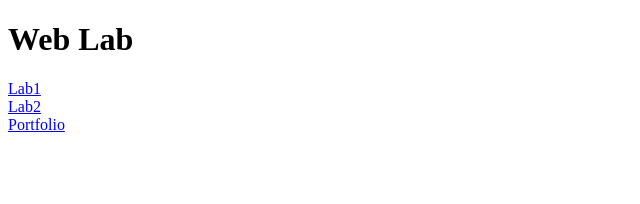
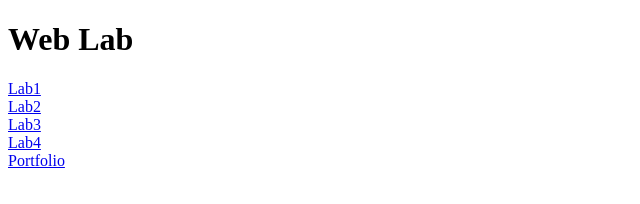
Before and after one commit to TrishaReddyC/WebLab, a plain HTML site: page index.html in a window 1280 px wide. Shown: the whole page, without its empty margins (0-640 px from the left). Drawn offline with Linux system fonts and the light colour scheme.

Commit message:
Add links to Lab3 and Lab4 in index.html

```diff
--- a/index.html
+++ b/index.html
@@ -13,6 +13,10 @@
     <br>
      <a href="lab2.html">Lab2</a>
     <br>
+    <a href="lab3.html">Lab3</a>
+    <br>
+    <a href="lab4.xml", "4style.css">Lab4</a>
+    <br>
 
     <a href="portfolio.html">Portfolio</a>
     <br>
```
